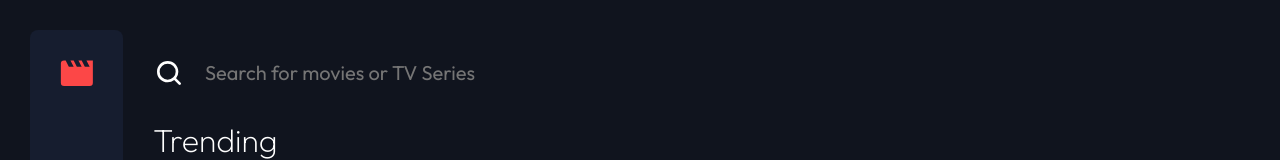
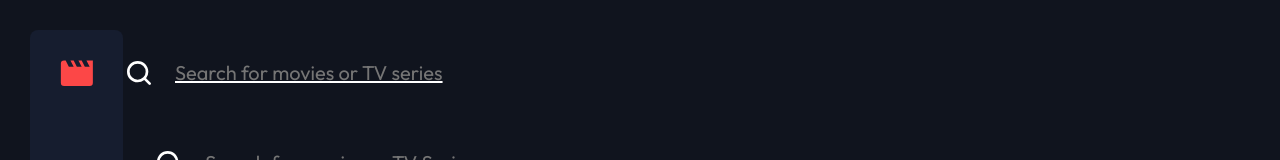
Before and after one commit to nkululek0/entertainment-web-app, a React (Vite) app: page / in a window 1280 px wide. Shown: the top 160 px of the page. Built offline with nearby package versions, Linux system fonts and the light colour scheme.

Commit message:
(Update): search-bar -> rengisters the search route such that it's accessed via the search component on the input element

```diff
--- a/src/routes/__root.tsx
+++ b/src/routes/__root.tsx
@@ -1,5 +1,9 @@
-import { createRootRoute, Link, Outlet } from '@tanstack/react-router';
+import { useRef } from 'react';
+
+import { createRootRoute, Link, Outlet, useNavigate } from '@tanstack/react-router';
 import { TanStackRouterDevtools } from '@tanstack/react-router-devtools';
+
+import { Search } from '@/components/search';
 
 import Avatar from '@/assets/image-avatar.png';
 
@@ -10,6 +14,13 @@ const colours = {
 };
 
 function RootLayout() {
+  const searchRef = useRef('');
+  const navigate = useNavigate();
+
+  const handleSearch = (searchInput: string) => {
+    searchRef.current = searchInput;
+    navigate({ from: '/search', search: { query: searchRef.current } });
+  };
 
   return (
     <>
@@ -80,7 +91,16 @@ function RootLayout() {
           <img src={ Avatar } alt='profile image' className='profile-image' />
         </div>
       </nav>
-      <Outlet />
+      <div className="page-wrapper">
+        <Link to='/search' search={{ query: searchRef.current }}>
+          <Search
+            search={ searchRef.current }
+            onSearch={ handleSearch }
+            placeHolderText='Search for movies or TV series'
+          />
+        </Link>
+        <Outlet />
+      </div>
       <TanStackRouterDevtools />
     </>
   );
```
